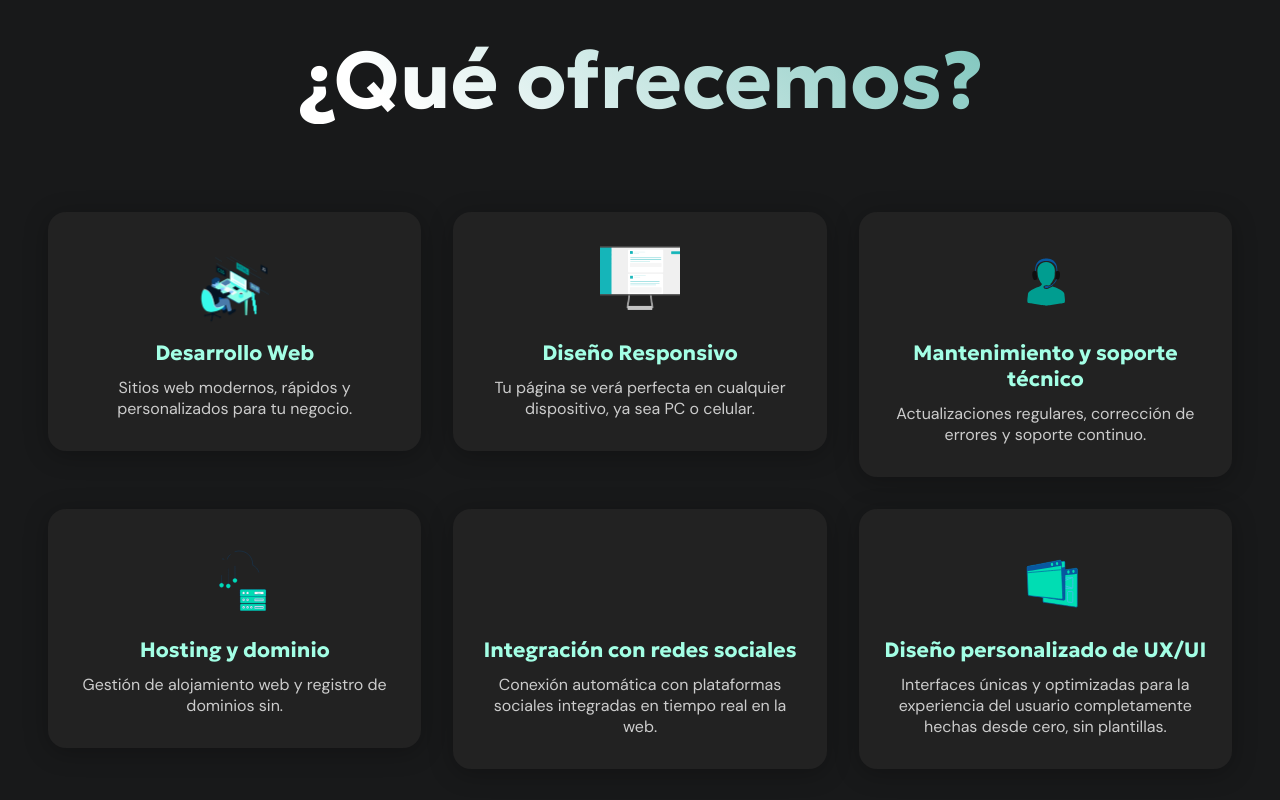
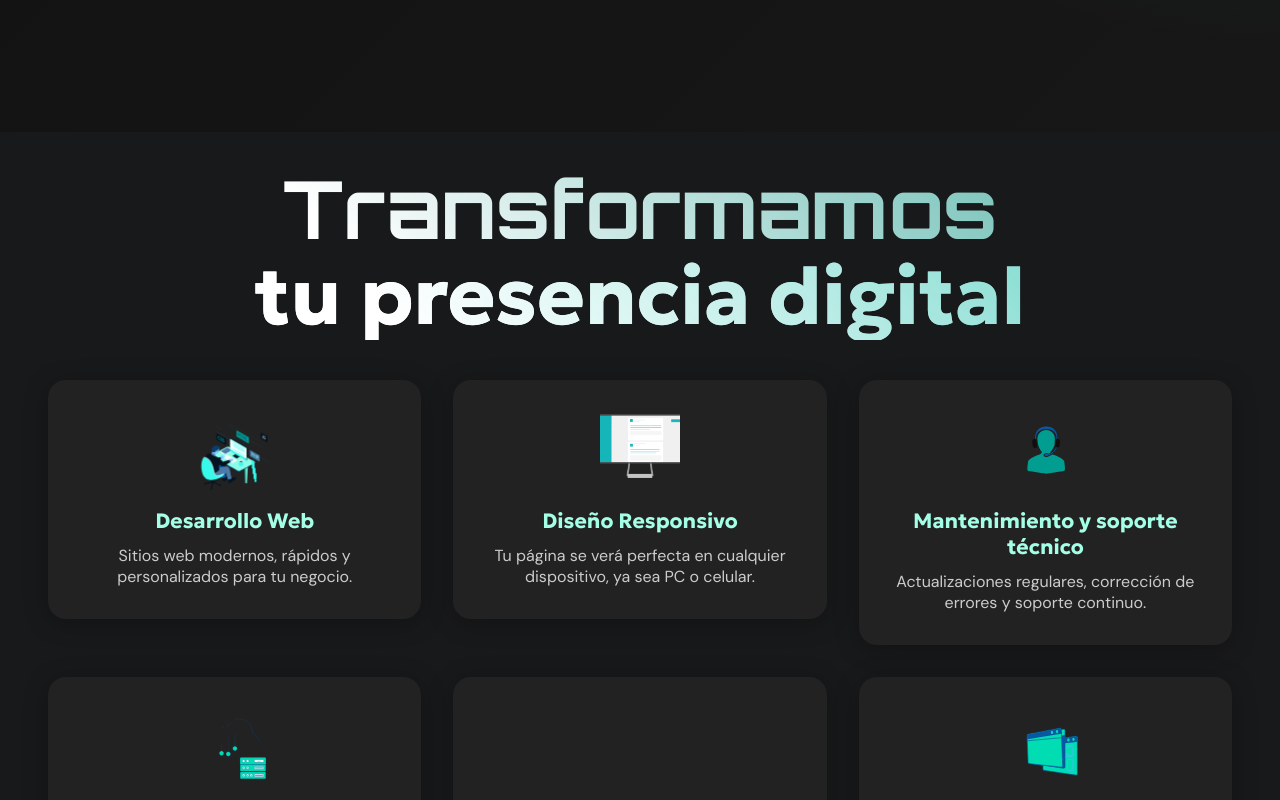
Before and after one commit to juanmaacampos/jmcdev-page, a React (Vite) app: page / in a window 1280 px wide. Shown: the part 720-1520 px from the top of the page. Built offline with nearby package versions, Linux system fonts and the light colour scheme.

Commit message:
backup may6 15:51

```diff
--- a/src/components/CoolTitle/CoolTitle.jsx
+++ b/src/components/CoolTitle/CoolTitle.jsx
@@ -1,11 +1,49 @@
-import React from 'react';
+import React, { useState, useEffect, useRef } from 'react';
 import styles from './CoolTitle.module.css';
 
-function CoolTitle({ children, className, animation = 'none' }) {
+function CoolTitle({ children, className, animation = 'none', hoverFonts = [], fontTransition = "0.5s" }) {
+  const [fontIndex, setFontIndex] = useState(0);
+  const [transitioning, setTransitioning] = useState(false);
+  const isMobile = typeof window !== "undefined" && window.innerWidth <= 900;
+  const lastScroll = useRef(0);
+
+  useEffect(() => {
+    if (!isMobile || hoverFonts.length === 0) return;
+
+    const handleScroll = () => {
+      // Cambia de fuente solo si se scrollea más de 40px desde el último cambio
+      const scrollY = window.scrollY;
+      if (Math.abs(scrollY - lastScroll.current) > 40) {
+        setTransitioning(true);
+        setTimeout(() => setTransitioning(false), parseFloat(fontTransition) * 1000);
+        setFontIndex(prev => (prev + 1) % hoverFonts.length);
+        lastScroll.current = scrollY;
+      }
+    };
+
+    window.addEventListener('scroll', handleScroll);
+    return () => window.removeEventListener('scroll', handleScroll);
+  }, [isMobile, hoverFonts.length, fontTransition]);
+
+  const handleMouseEnter = () => {
+    if (!isMobile && hoverFonts.length > 0) {
+      setTransitioning(true);
+      setTimeout(() => setTransitioning(false), parseFloat(fontTransition) * 1000);
+      setFontIndex((prev) => (prev + 1) % hoverFonts.length);
+    }
+  };
+
+  const fontFamily = hoverFonts.length > 0 ? { fontFamily: hoverFonts[fontIndex] } : {};
+
   return (
     <h1
-      className={`${styles.title} ${styles[animation]} ${className || ''}`}
-      data-text={children} // Necesario para efectos como glitch
+      className={`${styles.title} ${styles[animation]} ${className || ''} ${transitioning ? styles.fontTransitioning : ''}`}
+      data-text={children}
+      style={{
+        ...fontFamily,
+        transition: `font-family ${fontTransition} cubic-bezier(0.4,0,0.2,1), color 0.2s, background 0.2s`
+      }}
+      onMouseEnter={handleMouseEnter}
     >
       {children}
     </h1>
--- a/src/components/CoolTitle/CoolTitle.module.css
+++ b/src/components/CoolTitle/CoolTitle.module.css
@@ -83,6 +83,11 @@
   animation: fadeInTitle 0.8s ease-out;
 }
 
+.fontTransitioning {
+  /* Puedes agregar un pequeño efecto visual extra si quieres */
+  filter: brightness(1.2);
+}
+
 @keyframes glitchText {
   0% { transform: none; opacity: 1; }
   7% { transform: skew(-0.5deg, -0.9deg); opacity: 0.75; }
--- a/src/components/MachineTypeTitle/MachineTypeTitle.jsx
+++ b/src/components/MachineTypeTitle/MachineTypeTitle.jsx
@@ -8,6 +8,7 @@ function MachineTypeTitle({
   pause = 1200,
   className = '',
   color, // Nuevo: color personalizado
+  fonts = [], // Nuevo: array de fuentes
 }) {
   // Si no se pasan words, no mostrar nada
   if (!Array.isArray(words) || words.length === 0) return null;
@@ -15,6 +16,7 @@ function MachineTypeTitle({
   const [currentWord, setCurrentWord] = useState(0);
   const [displayed, setDisplayed] = useState('');
   const [isDeleting, setIsDeleting] = useState(false);
+  const [fontIndex, setFontIndex] = useState(0); // Nuevo estado para la fuente
 
   useEffect(() => {
     let timeout;
@@ -34,16 +36,23 @@ function MachineTypeTitle({
       timeout = setTimeout(() => {
         setIsDeleting(false);
         setCurrentWord((prev) => (prev + 1) % words.length);
+        setFontIndex((prev) => fonts.length > 0 ? (prev + 1) % fonts.length : 0);
       }, 400);
     }
     return () => clearTimeout(timeout);
-  }, [displayed, isDeleting, words, currentWord, typingSpeed, deletingSpeed, pause]);
+  }, [displayed, isDeleting, words, currentWord, typingSpeed, deletingSpeed, pause, fonts.length]);
+
+  // Aplica la fuente actual si hay fonts
+  const fontFamily = fonts.length > 0 ? { fontFamily: fonts[fontIndex] } : {};
 
   return (
     <div className={`${styles.wrapper} ${className}`}>
       <span
         className={styles.title}
-        style={color ? { '--machine-title-gradient': color } : undefined}
+        style={{
+          ...(color ? { '--machine-title-gradient': color } : {}),
+          ...fontFamily
+        }}
       >
         {displayed}
         <span className={styles.cursor} aria-hidden="true" />
--- a/src/index.css
+++ b/src/index.css
@@ -1,5 +1,5 @@
 @import url('https://fonts.googleapis.com/css2?family=Geologica:wght@400;500;600;700&family=DM+Sans:wght@400;500;700&display=swap');
-
+@import url('https://fonts.googleapis.com/css2?family=Orbitron:wght@500;700&family=Rajdhani:wght@500;700&family=Exo:wght@600&family=Share+Tech+Mono&display=swap');
 :root {
   --font-primary: 'DM Sans', sans-serif;
   --font-headings: 'Geologica', sans-serif;
--- a/src/websections/Header/Header.module.css
+++ b/src/websections/Header/Header.module.css
@@ -42,6 +42,7 @@
   justify-content: space-between;
   gap: 2rem;
   width: 100%;
+  padding-bottom: 10rem;
 }
 
 .textContent {
--- a/src/websections/Servicios/Servicios.jsx
+++ b/src/websections/Servicios/Servicios.jsx
@@ -6,6 +6,7 @@ import CoolTitle from "../../components/CoolTitle/CoolTitle";
 import { FaLaptopCode, FaMobileAlt, FaRocket, FaServer, FaShare, FaPaintBrush, FaCode, FaTools, FaCogs } from "react-icons/fa";
 import ServicioCard from "../../components/ServicioCard/ServicioCard";
 import Svg from "../../components/Svg/Svg";
+import MachineTypeTitle from "../../components/MachineTypeTitle/MachineTypeTitle";
 
 export default function Servicios() {
   useEffect(() => {
@@ -17,7 +18,18 @@ export default function Servicios() {
 
   return (
     <section className={styles.serviciosSection} id="servicios">
-      <CoolTitle className={styles.titulo}>¿Qué ofrecemos?</CoolTitle>
+      <CoolTitle
+        className={styles.titulo}
+        hoverFonts={[
+          "'Orbitron', 'Geologica', sans-serif",
+          "'Rajdhani', 'DM Sans', sans-serif",
+          "'Exo', 'Arial Rounded MT Bold', sans-serif",
+          "'Share Tech Mono', 'Montserrat', monospace"
+        ]}
+        fontTransition="0.5s"
+      >
+Transformamos <CoolTitle>tu presencia digital</CoolTitle>
+</CoolTitle>
       <div className={styles.serviciosGrid}>
         <div data-aos="fade-up" data-aos-delay="100" className={styles.cardWrapper}>
           <ServicioCard
@@ -140,7 +152,7 @@ export default function Servicios() {
           <ServicioCard
             icon={<Svg route="src/assets/images/modals_assets/hosting.json" />}
             titulo="Hosting y dominio"
-            descripcion="Gestión de alojamiento web y registro de dominios sin."
+            descripcion="Gestión de alojamiento web y registro de dominios facil y sin complicaciones."
             modalData={{
               title: "Hosting y Dominio",
               description: "Gestionamos todo el proceso de alojamiento y registro de dominio para tu sitio web.",
--- a/src/websections/Servicios/Servicios.module.css
+++ b/src/websections/Servicios/Servicios.module.css
@@ -1,7 +1,7 @@
 .serviciosSection {
   background: #18191a;
   color: #fff; /* Asegura texto blanco en la sección */
-  padding: 4rem 0;
+  padding: 2rem 0 4rem 0;
   text-align: center;
 }
 
@@ -13,7 +13,10 @@
   display: grid;
   grid-template-columns: repeat(3, 1fr);
   gap: 2rem; /* Ajusta según lo que prefieras */
-  padding: 3rem; /* Elimina padding lateral */
+  padding-top: 0%;
+  padding-bottom: 3rem ;
+  padding-left: 3rem ;
+  padding-right: 3rem;
   justify-items: stretch; /* Las tarjetas ocupan todo el ancho de la celda */
 }
 
```
